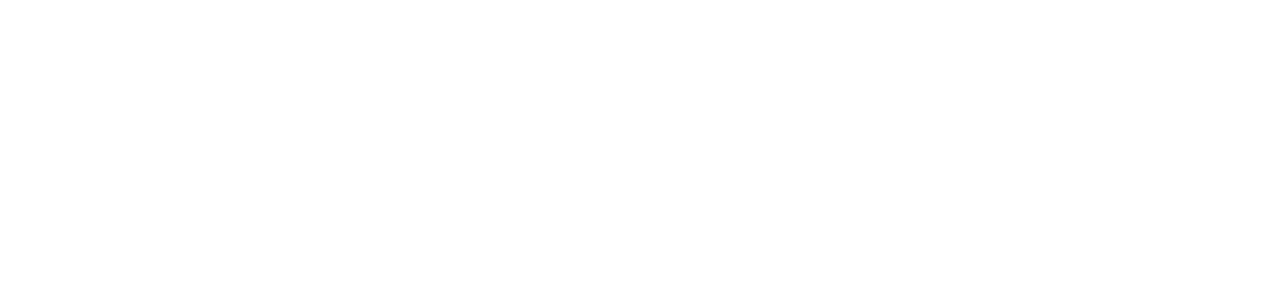
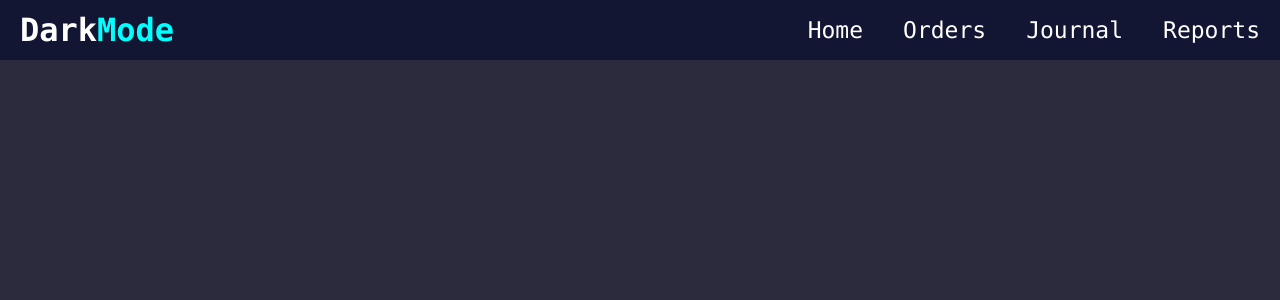
Before and after one commit to VEAJAY/DarkMode, a React (Create React App) app: page / in a window 1280 px wide. Shown: the top 300 px of the page. Built offline with nearby package versions, Linux system fonts and the light colour scheme.

Commit message:
Navbar and structure created

```diff
--- a/src/index.html
+++ b/public/index.html
@@ -13,7 +13,7 @@
 
     <link rel="manifest" href="%PUBLIC_URL%/manifest.json" />
 
-    <title></title>
+    <title>Dark Mode</title>
   </head>
   <body>
 
--- /dev/null
+++ b/src/App.jsx
@@ -0,0 +1,13 @@
+import React from 'react'
+
+import Navbar from './Navbar/Navbar'
+
+function App() {
+  return (
+    <>
+      <Navbar />
+    </>
+  )
+}
+
+export default App
--- /dev/null
+++ b/src/Navbar/Navbar.css
@@ -0,0 +1,30 @@
+.container {
+    display: flex;
+    justify-content: space-between;
+    align-items: center;
+    background-color: rgb(19, 22, 50);
+    width: 100%;
+    height: 60px;
+}
+.logo {
+    color: white;
+    margin-left: 20px;
+    cursor: pointer;
+}
+.logo span {
+    color: cyan;
+}
+.menu ul {
+    display: flex;
+}
+.menu ul li {
+    padding: 0 20px;
+}
+.menu ul li a {
+    font-size: 23px;
+    color: white;
+    transition: 0.3s;
+}
+.menu ul li a:hover {
+    color: cyan;
+}
--- /dev/null
+++ b/src/Navbar/Navbar.jsx
@@ -0,0 +1,35 @@
+import React from 'react'
+
+import './Navbar.css'
+
+function Navbar() {
+  return (
+    <div>
+      <div className="container">
+        <div className="logo">
+          <h1>Dark<span>Mode</span></h1>
+        </div>
+
+        <nav className="menu">
+          <ul>
+            <li>
+              <a href="#">Home</a>
+            </li>
+            <li>
+              <a href="#">Orders</a>
+            </li>
+            <li>
+              <a href="#">Journal</a>
+            </li>
+            <li>
+              <a href="#">Reports</a>
+            </li>
+          </ul>
+        </nav>
+
+      </div>
+    </div>
+  )
+}
+
+export default Navbar
--- /dev/null
+++ b/src/index.css
@@ -0,0 +1,19 @@
+* {
+    margin: 0;
+    padding: 0;
+    box-sizing: border-box;
+    font-family: 'Consolas', sans-serif;
+}
+body {
+    background-color: rgb(44, 43, 62);
+}
+img {
+    max-width: 100%;
+}
+li {
+    list-style: none;
+}
+a {
+    text-decoration: none;
+    color: black;
+}
--- a/src/index.js
+++ b/src/index.js
@@ -1,9 +1,12 @@
 import React from 'react';
-import ReactDOM from 'react-dom/client';
+import ReactDOM from 'react-dom';
+
+import App from './App';
+import './index.css'
 
 const root = ReactDOM.createRoot(document.getElementById('root'));
 root.render(
   <React.StrictMode>
-
+    <App />
   </React.StrictMode>
 );
```
